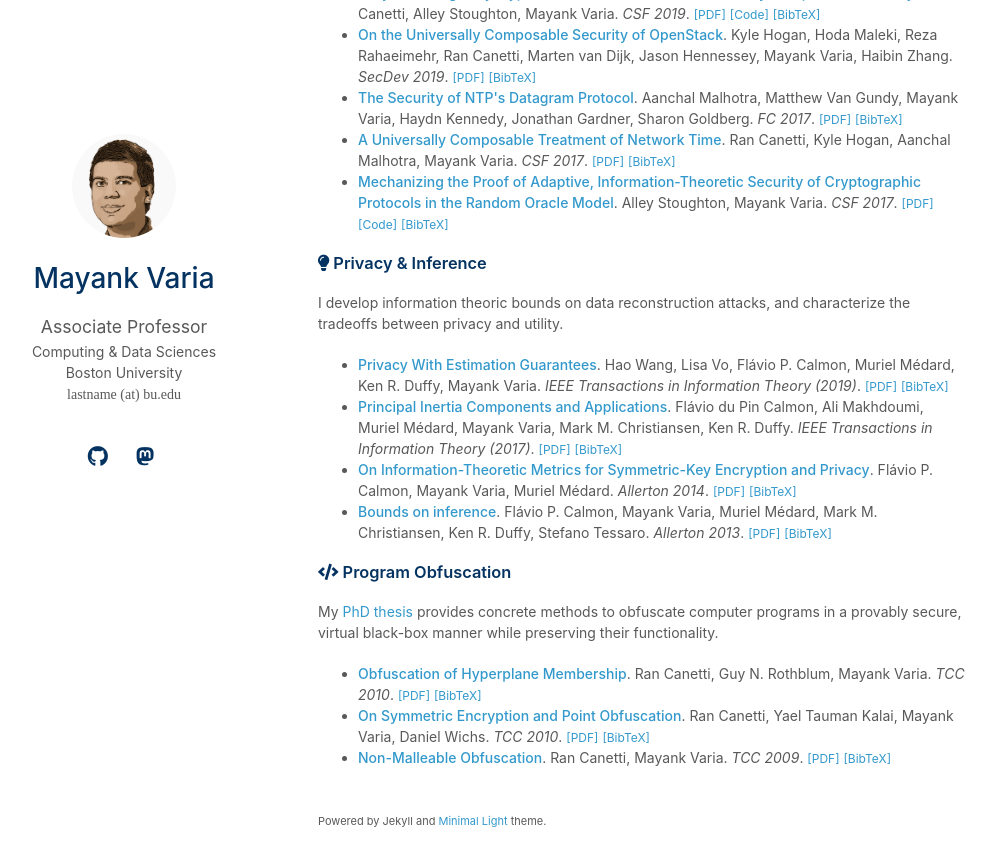
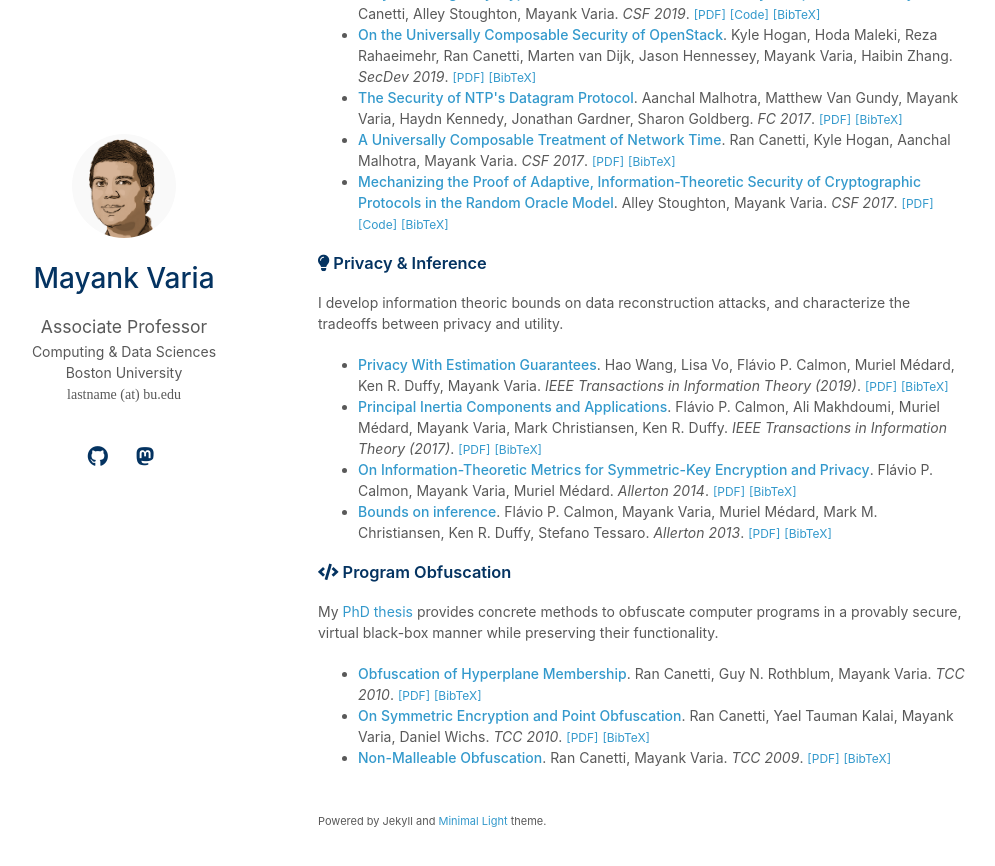
Before and after one commit to mvaria/mvaria.github.io, a Jekyll site: the page built from index.md, in a window 1280 px wide and 900 px high, scrolled down 4303 px. Shown: the top 866 px of the window, without its empty margins (152-1147 px from the left). Built offline with Jekyll 4.4.1, drawn with Linux system fonts in a browser that asks for light colours; nearby versions of some CDN libraries; a style sheet for code colours, icons or effects is not loaded; our own code applies the rules of GitHub Pages for plain Markdown files.

Commit message:
Minor update

```diff
--- a/_data/inference.yml
+++ b/_data/inference.yml
@@ -7,7 +7,7 @@ main:
     bibtex: https://dblp.org/rec/journals/tit/WangVCMDV19.html?view=bibtex
 
   - title: "Principal Inertia Components and Applications"
-    authors: Flávio du Pin Calmon, Ali Makhdoumi, Muriel Médard, Mayank Varia, Mark M. Christiansen, Ken R. Duffy
+    authors: Flávio P. Calmon, Ali Makhdoumi, Muriel Médard, Mayank Varia, Mark Christiansen, Ken R. Duffy
     conference: IEEE Transactions in Information Theory (2017)
     pdf: https://arxiv.org/pdf/1704.00820.pdf
     bibtex: https://dblp.org/rec/journals/tit/CalmonMMVCD17.html?view=bibtex
```
Also changed, not shown: 1 other file.
